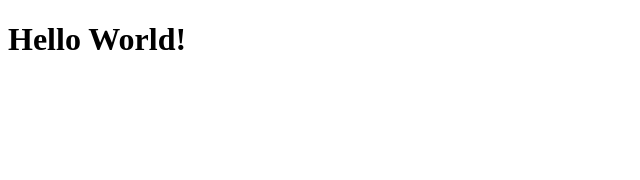
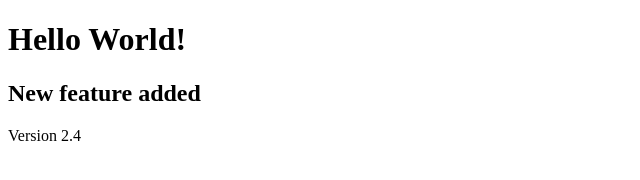
Before and after one commit to titu699/github-demo, a plain HTML site: page Local-code/index.html in a window 1280 px wide. Shown: the whole page, without its empty margins (0-640 px from the left). Drawn offline with Linux system fonts and the light colour scheme.

Commit message:
new feature

```diff
--- a/Local-code/index.html
+++ b/Local-code/index.html
@@ -7,5 +7,7 @@
 </head>
 <body>
     <h1>Hello World!</h1>
+    <h2>New feature added</h2>
+    <p>Version 2.4</p>
 </body>
 </html>
```
